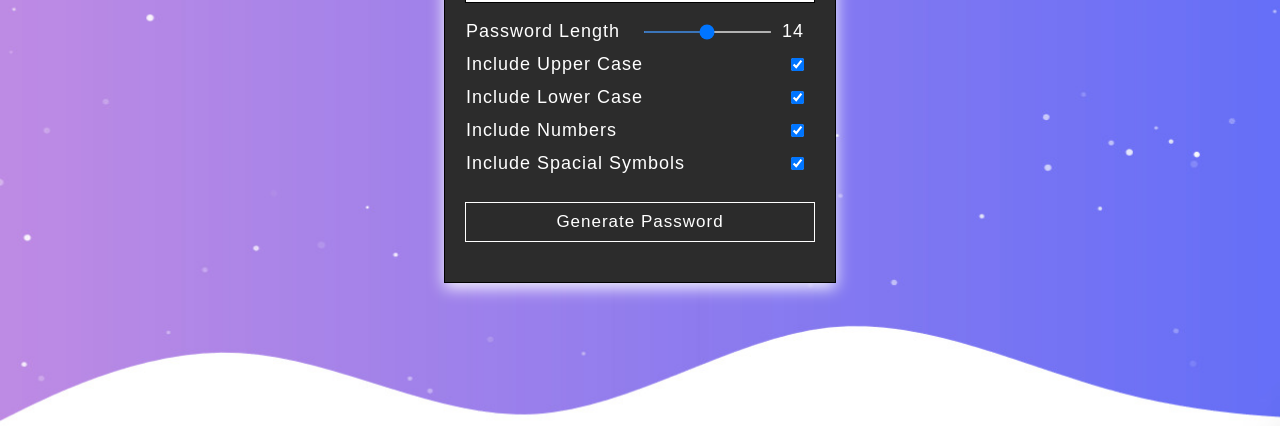
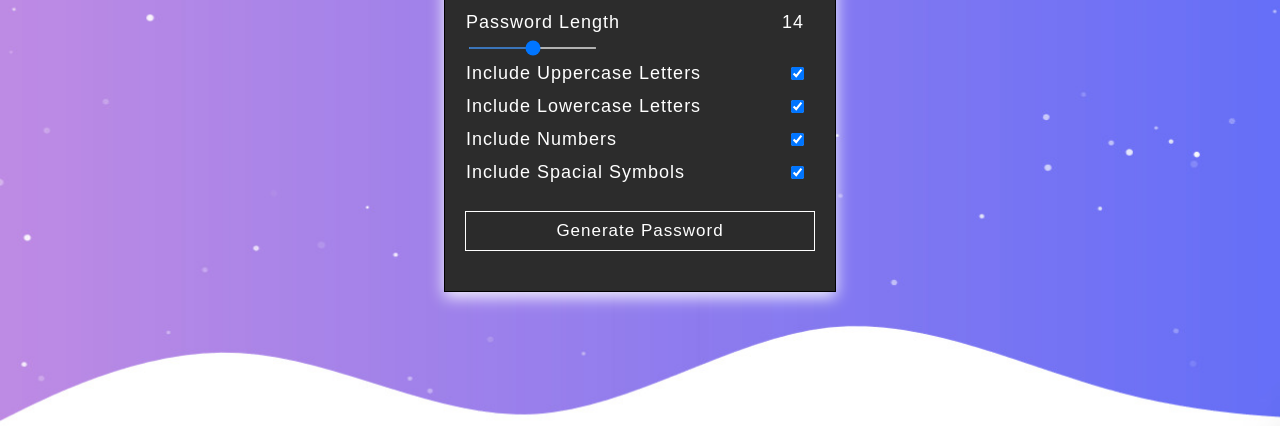
Before and after one commit to Akkian57/Password-Generator, a plain HTML site: page index.html in a window 1280 px wide. Shown: the part 312-738 px from the top of the page. Drawn offline with Linux system fonts and the light colour scheme; a web font is replaced by a local one.

Commit message:
Range input taken below and added Letters in lable

```diff
--- a/index.html
+++ b/index.html
@@ -22,17 +22,21 @@
         <div class="rules-container">
             <div class="setting">
                 <label for="length">Password Length</label>
-                <input type="range" id="length" class="passLength" min="8" max="20" onchange="showVal()">
+                <!-- <input type="range" id="length" class="passLength" min="8" max="20" onchange="showVal()">-->
                 <div id="showRange"></div>
             </div>
 
             <div class="setting">
-                <label for="upperCase">Include Upper Case</label>
+                <input type="range" id="length" class="passLength" min="8" max="20" onchange="showVal()">
+            </div>
+
+            <div class="setting">
+                <label for="upperCase">Include Uppercase Letters</label>
                 <input id="upperCase" class="upperCase" type="checkbox" checked>
             </div>
 
             <div class="setting">
-                <label for="lowerCase">Include Lower Case</label>
+                <label for="lowerCase">Include Lowercase Letters</label>
                 <input id="lowerCase" class="lowerCase" type="checkbox" checked>
             </div>
 
```
